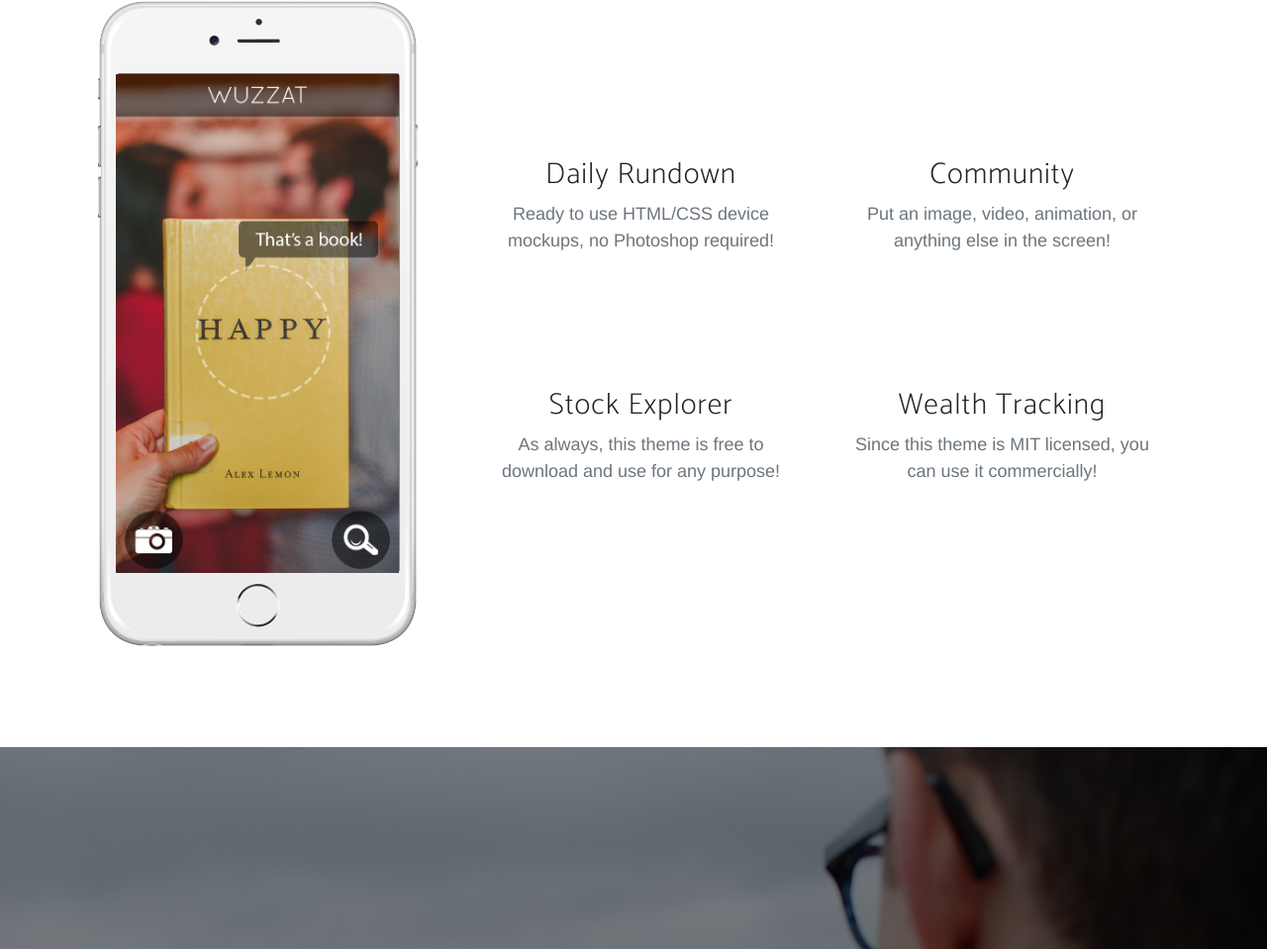
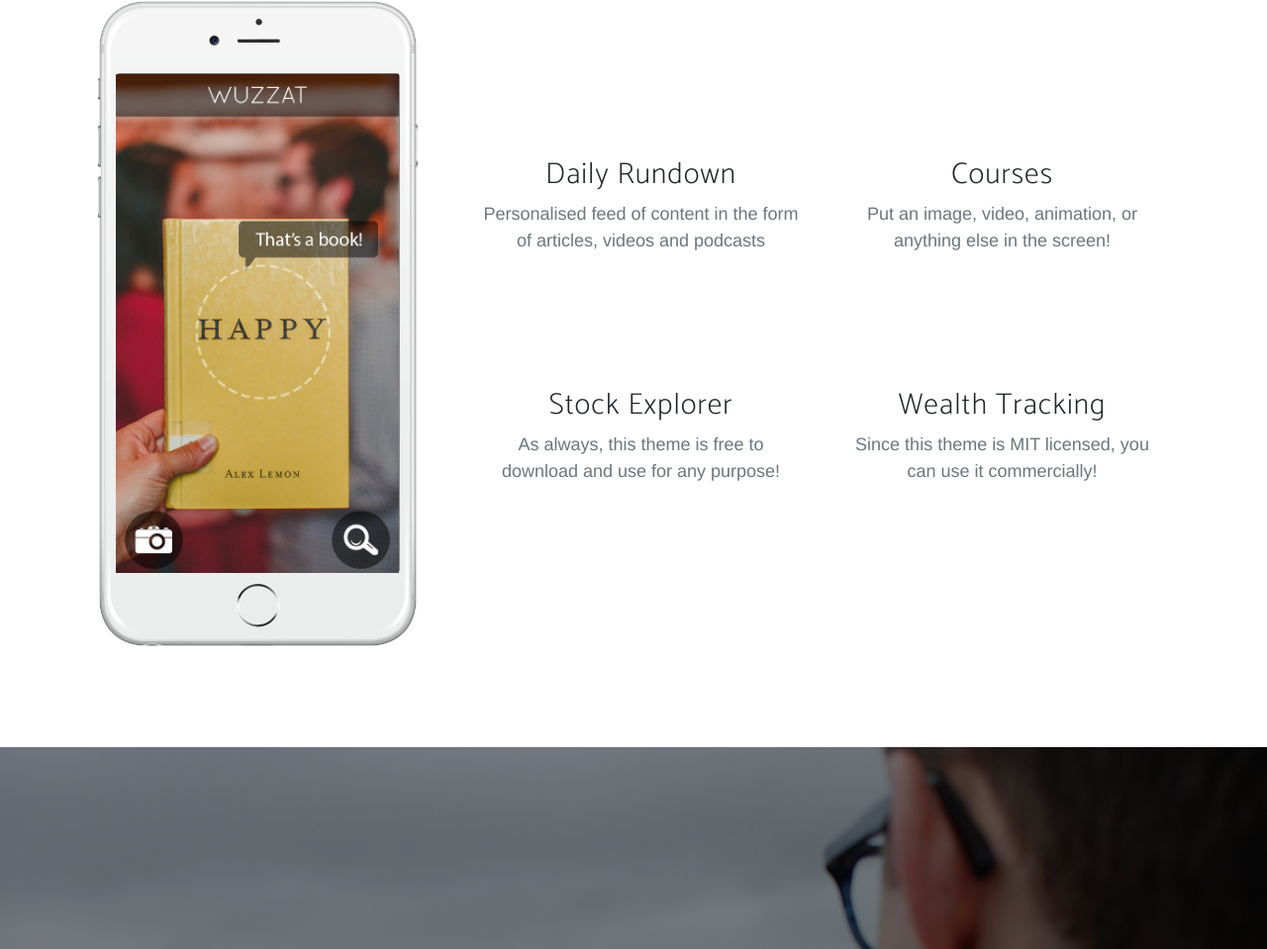
Before and after one commit to stackbit-projects/finfo-d482b, a Gatsby site: page / in a window 1280 px wide. Shown: the part 1621-2580 px from the top of the page at 99% size. Built offline with nearby package versions, Linux system fonts and the light colour scheme; Gatsby itself is replaced by a stand-in of ours; a web font is replaced by a local one.

Commit message:
index.js: Multiple updates: * updated Paragraph in div 1 * updated Header in div 2

```diff
--- a/src/pages/index.js
+++ b/src/pages/index.js
@@ -99,15 +99,14 @@ const IndexPage = () => (
                     <i className="icon-screen-smartphone text-primary"></i>
                     <h3>Daily Rundown</h3>
                     <p className="text-muted">
-                      Ready to use HTML/CSS device mockups, no Photoshop
-                      required!
+                      Personalised feed of content in the form of articles, videos and podcasts
                     </p>
                   </div>
                 </div>
                 <div className="col-lg-6">
                   <div className="feature-item">
                     <i className="icon-camera text-primary"></i>
-                    <h3>Community</h3>
+                    <h3>Courses</h3>
                     <p className="text-muted">
                       Put an image, video, animation, or anything else in the
                       screen!
```
